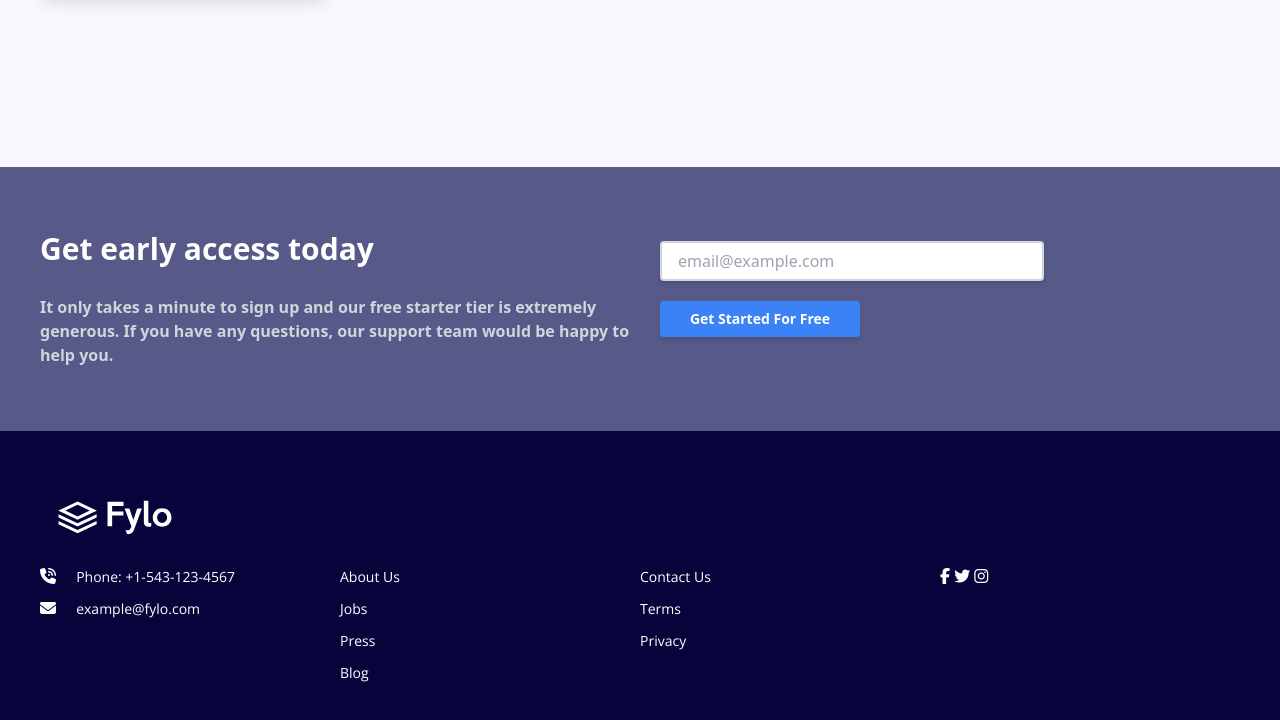
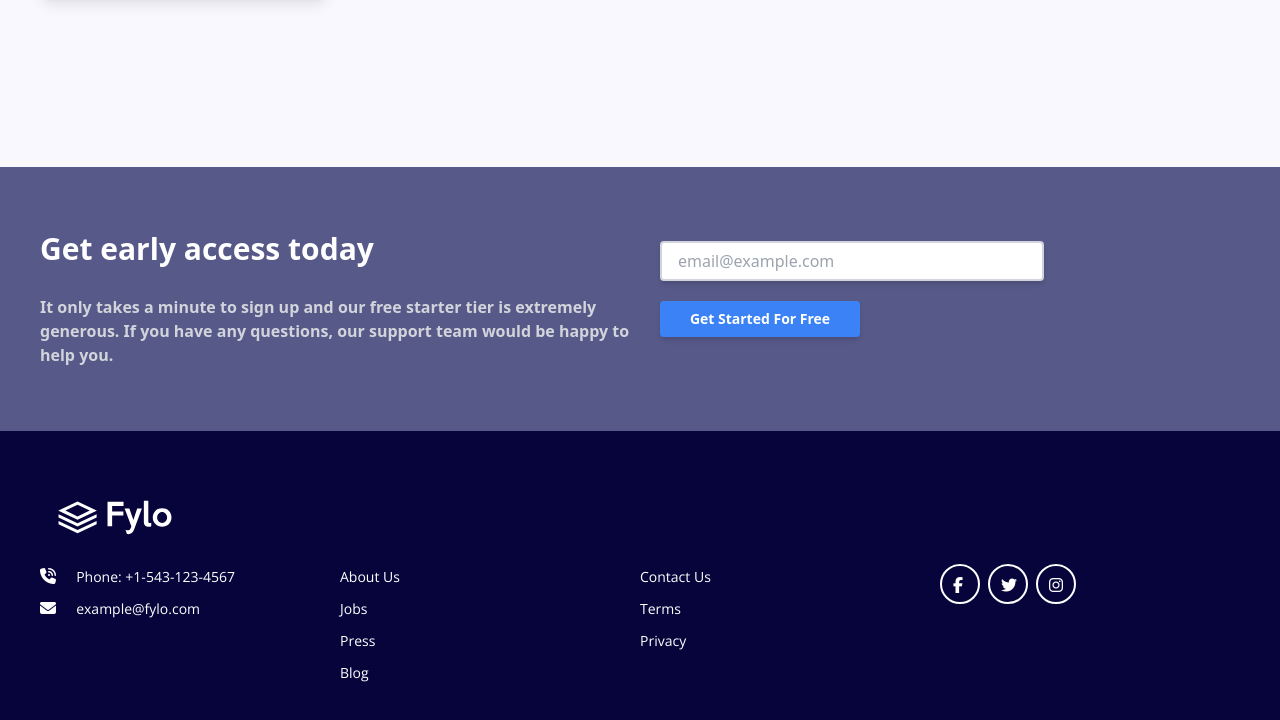
Before and after one commit to id-dev3/Fylo-landing-page-with-two-column-layout, a website: page dist/index.html in a window 1280 px wide. Shown: the part 1213-1933 px from the top of the page. Drawn offline with nearby package versions, Linux system fonts and the light colour scheme.

Commit message:
Finishing the footer section

```diff
--- a/src/input.css
+++ b/src/input.css
@@ -6,3 +6,11 @@
     width: 150px;
     height: auto;
 }
+
+.footer i {
+    border: 2px solid white;
+    border-radius: 50%;
+    padding: 0.689rem;
+    width: 2.5rem;
+    height: 2.5rem;
+}
```
Also changed, not shown: README.md, design/Screenshot-of-my-design-2.png (added), design/Screenshot-of-my-design-3.png (added), design/Screenshot-of-my-design.png (added), dist/index.html, dist/output.css.
